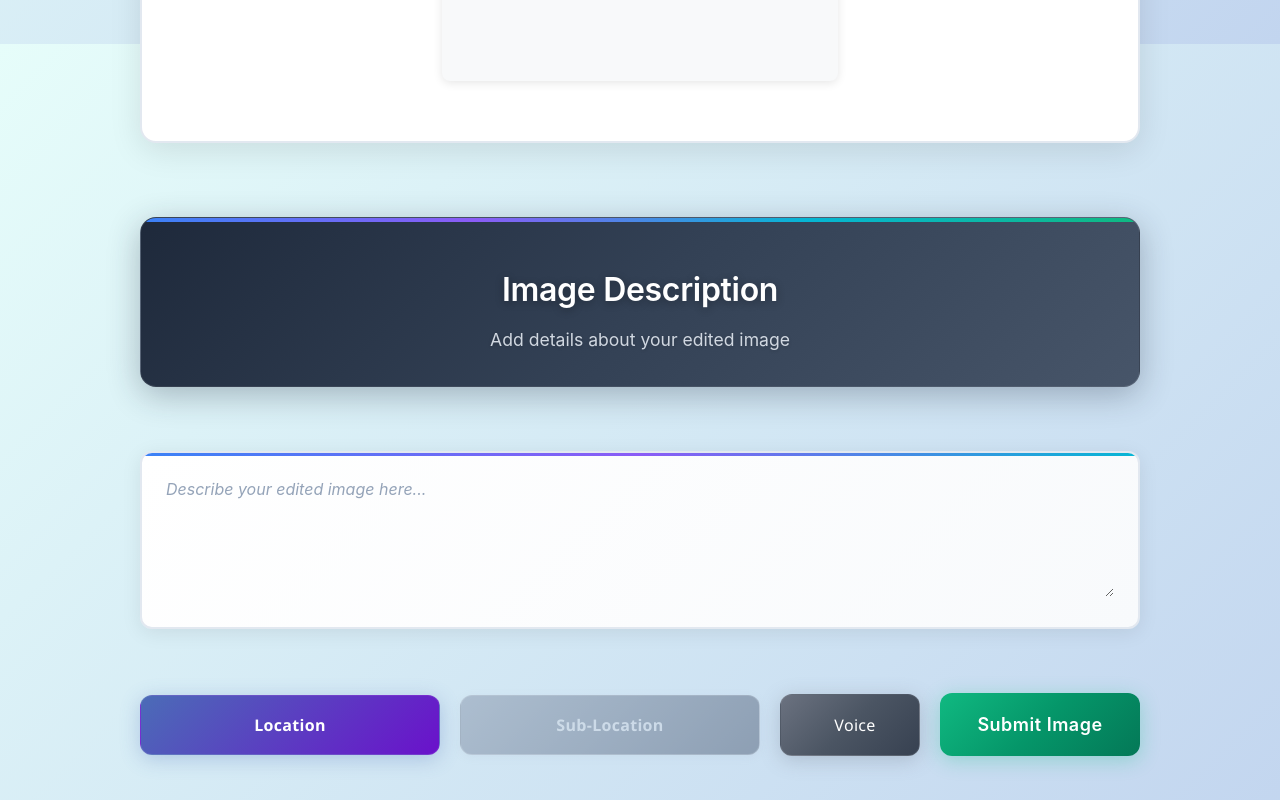
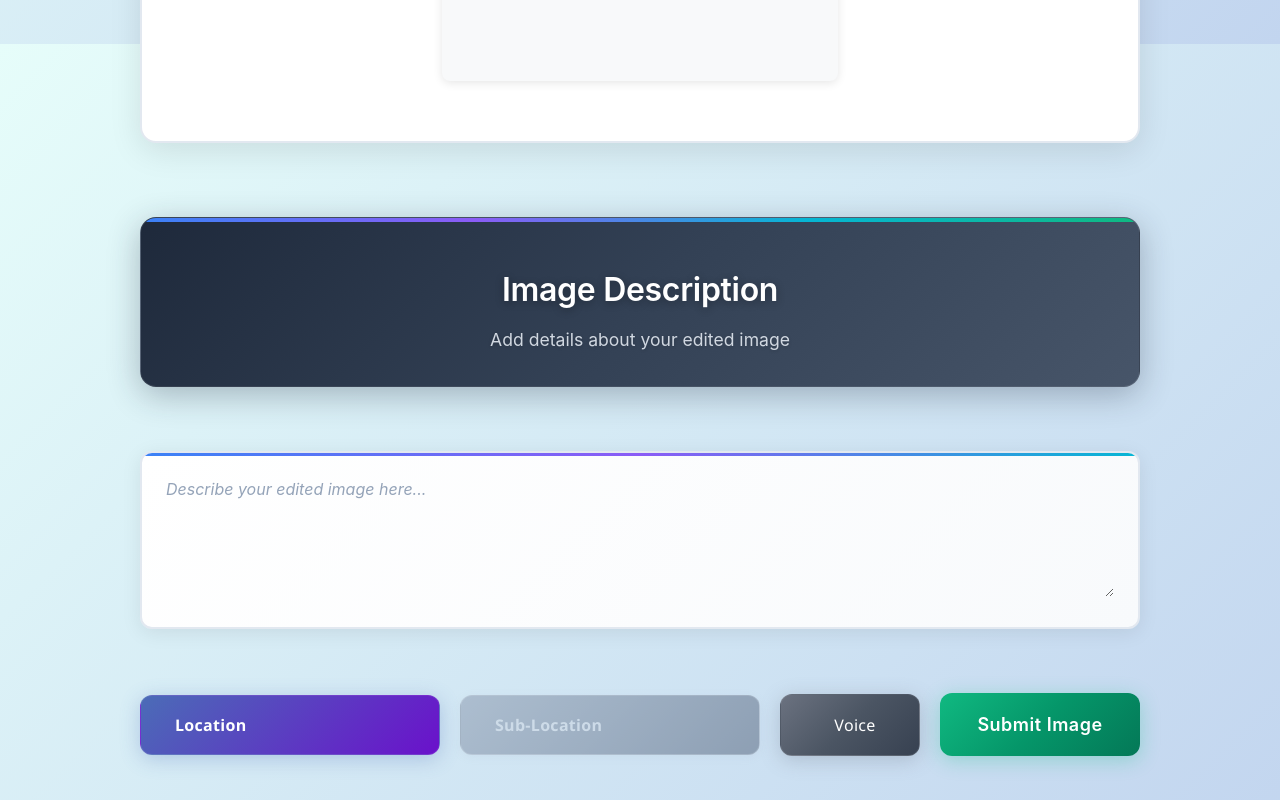
Before and after one commit to AbdulRauf-Sidd/Advanced-Image-Editor-Next.js, a Next.js app: page / in a window 1280 px wide. Shown: the part 756-1556 px from the top of the page. Built offline with nearby package versions, Linux system fonts and the light colour scheme.

Commit message:
add location 2.0

```diff
--- a/src/app/globals.css
+++ b/src/app/globals.css
@@ -426,7 +426,7 @@ body {
   border: 1px solid rgba(255, 255, 255, 0.1);
   width: 300px;
   height: 60px;
-  justify-content: center;
+  justify-content: flex-start;
   white-space: nowrap;
   overflow: hidden;
   text-overflow: ellipsis;
@@ -572,6 +572,7 @@ body {
   white-space: nowrap;
   overflow: hidden;
   text-overflow: ellipsis;
+  justify-content: flex-start;
 }
 
 .sub-location-btn:hover:not(.disabled) {
@@ -589,6 +590,7 @@ body {
   white-space: nowrap;
   overflow: hidden;
   text-overflow: ellipsis;
+  justify-content: flex-start;
 }
 
 .sub-location-btn.disabled:hover {
```
